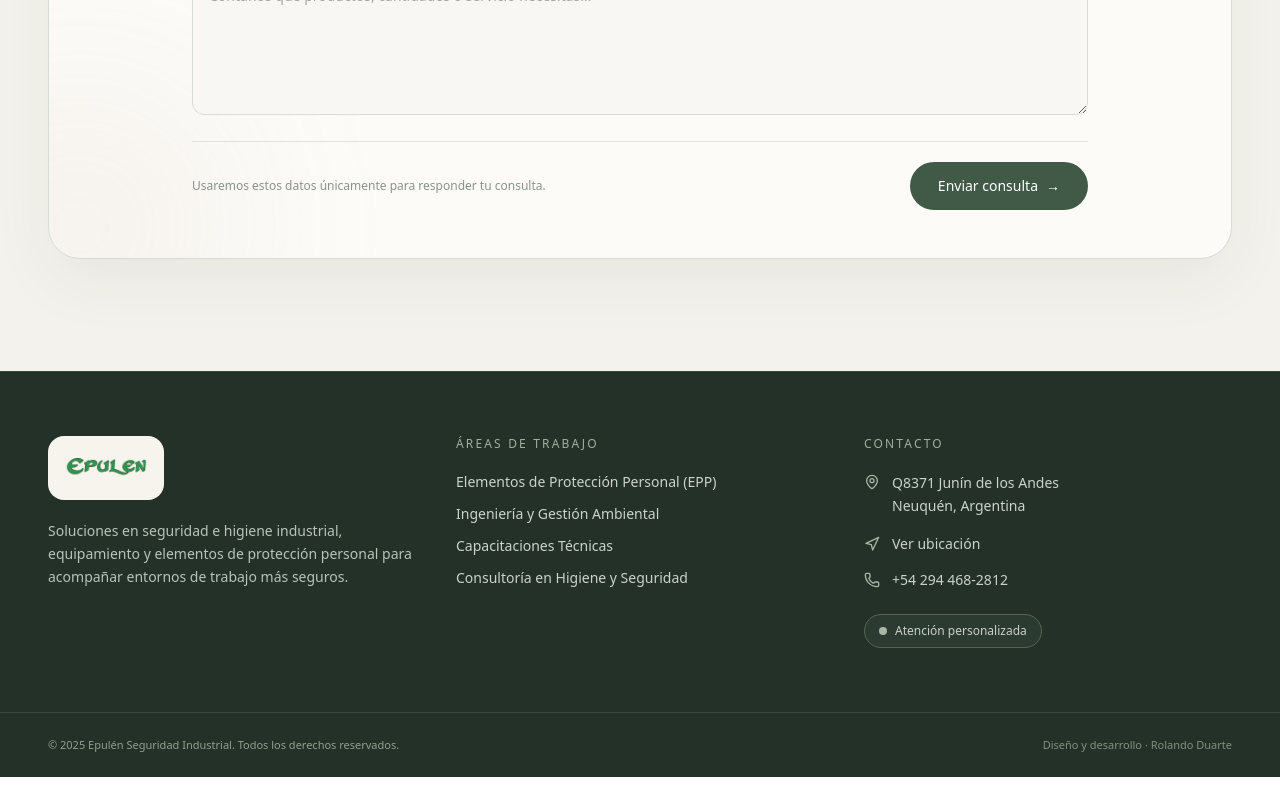
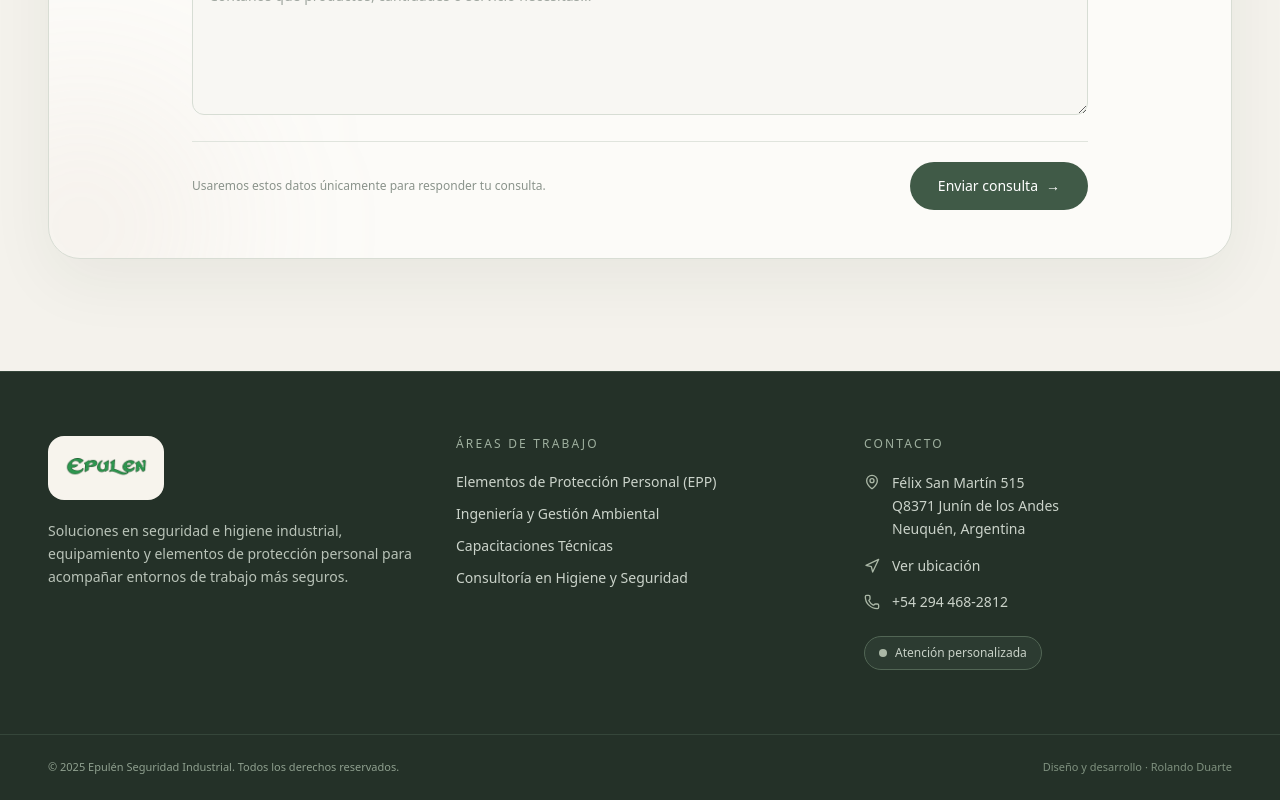
Before and after one commit to Rolando-Du/epulen, a React (Vite) app in the folder frontend/: page / in a window 1280 px wide. Shown: the part 2521-3321 px from the top of the page. Before the commit the page ends 3298 px from the top, so only its background shows below. Built offline with nearby package versions, Linux system fonts and the light colour scheme; no server answers.

Commit message:
Actualizo la ubicación del local en el footer

```diff
--- a/frontend/src/layouts/Footer.jsx
+++ b/frontend/src/layouts/Footer.jsx
@@ -2,11 +2,7 @@ import React from "react";
 
 import LogoEpulen from "../assets/epulen.png";
 
-import {
-  MapPin,
-  Navigation,
-  Phone,
-} from "lucide-react";
+import { MapPin, Navigation, Phone } from "lucide-react";
 
 const Footer = () => {
   const year = new Date().getFullYear();
@@ -42,21 +38,13 @@ const Footer = () => {
             </p>
 
             <ul className="space-y-3 text-sm text-[#CBD3CA]">
-              <li>
-                Elementos de Protección Personal (EPP)
-              </li>
+              <li>Elementos de Protección Personal (EPP)</li>
 
-              <li>
-                Ingeniería y Gestión Ambiental
-              </li>
+              <li>Ingeniería y Gestión Ambiental</li>
 
-              <li>
-                Capacitaciones Técnicas
-              </li>
+              <li>Capacitaciones Técnicas</li>
 
-              <li>
-                Consultoría en Higiene y Seguridad
-              </li>
+              <li>Consultoría en Higiene y Seguridad</li>
             </ul>
           </div>
 
@@ -68,28 +56,34 @@ const Footer = () => {
             </p>
 
             <div className="space-y-4 text-sm">
+              {/* DIRECCIÓN */}
+
               <div className="flex items-start gap-3">
                 <MapPin className="mt-0.5 h-4 w-4 shrink-0 text-[#AAB7A6]" />
 
                 <p className="leading-relaxed text-[#CBD3CA]">
+                  Félix San Martín 515
+                  <br />
                   Q8371 Junín de los Andes
                   <br />
                   Neuquén, Argentina
                 </p>
               </div>
 
+              {/* GOOGLE MAPS */}
+
               <a
-                href="https://www.google.com/maps/search/?api=1&query=Jun%C3%ADn+de+los+Andes+Neuqu%C3%A9n"
+                href="https://www.google.com/maps/search/?api=1&query=F%C3%A9lix+San+Mart%C3%ADn+515%2C+Q8371+Jun%C3%ADn+de+los+Andes%2C+Neuqu%C3%A9n%2C+Argentina"
                 target="_blank"
                 rel="noopener noreferrer"
                 className="flex items-center gap-3 text-[#CBD3CA] transition-colors hover:text-white"
               >
                 <Navigation className="h-4 w-4 shrink-0 text-[#AAB7A6]" />
 
-                <span>
-                  Ver ubicación
-                </span>
+                <span>Ver ubicación</span>
               </a>
+
+              {/* TELÉFONO */}
 
               <a
                 href="tel:+542944682812"
@@ -97,9 +91,7 @@ const Footer = () => {
               >
                 <Phone className="h-4 w-4 shrink-0 text-[#AAB7A6]" />
 
-                <span>
-                  +54 294 468-2812
-                </span>
+                <span>+54 294 468-2812</span>
               </a>
             </div>
 
```
